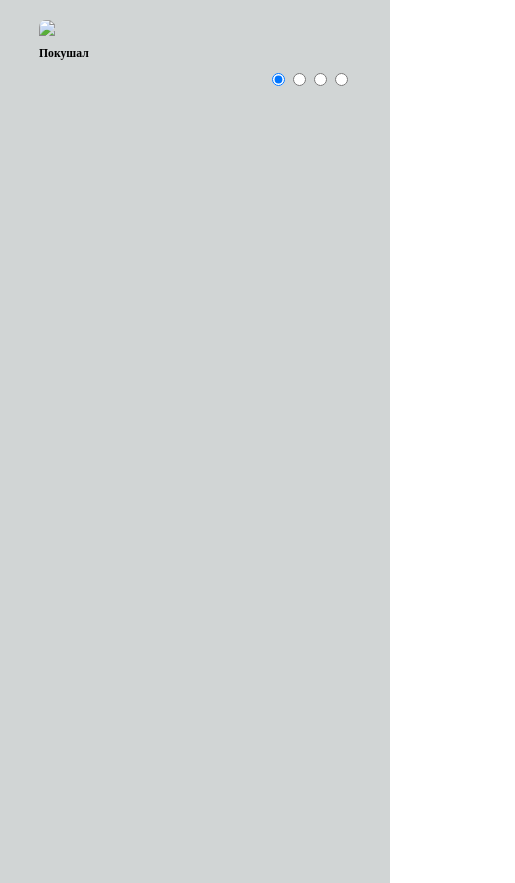
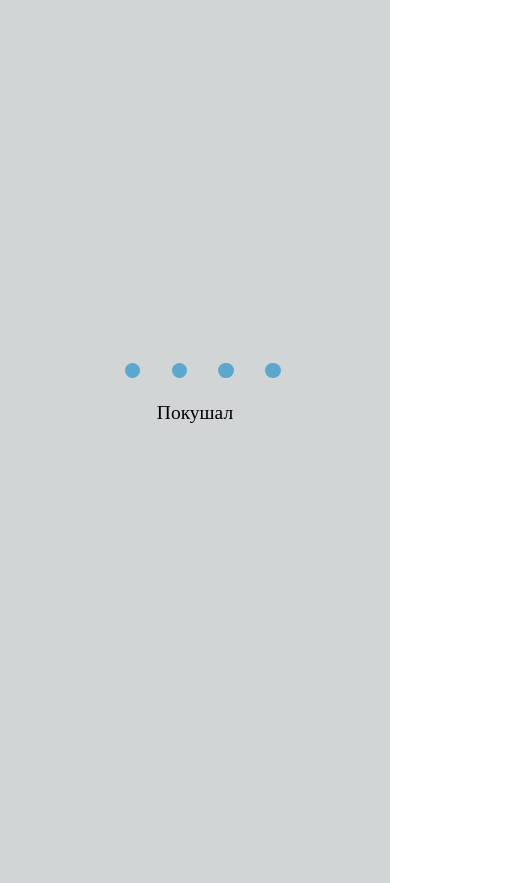
Before and after one commit to apllnrrr/cssMemeSlider, a plain HTML site: page cssMemeSlider/index.html in a window 390 px wide. Shown: the whole page, 515 px wide, since content can reach past the window. Drawn offline with Linux system fonts and the light colour scheme.

Commit message:
feat: add mobile in index.html(Sun 15.09.2024 14:06)

```diff
--- a/cssMemeSlider/index.html
+++ b/cssMemeSlider/index.html
@@ -2,29 +2,44 @@
 <html lang="en">
  <head>
     <meta name="viewport" content="width=device-width, initial-scale=1.0">
-    <meta charset="UTF-8">
-  <title>Mems</title>
-  <script src="index.js"></script>
+  <title>Main</title>
   <link rel="stylesheet" href="style.css">
  </head>
  <body>
-<div class = 'container'>
- <div class = 'slider'>
-  <div class = 'slide'>
-      <div class = 'image'>
-        <img src = "mems/1.JPG">
-      </div>
-  </div>
-  <div class = "under">
-    <h2>Покушал</h2>
-    <div class = 'buttons'>
-      <input checked type = 'radio' name = "slider" id = 'radio-1'>
-      <input type = 'radio' name = "slider" id = 'radio-2'>
-      <input type = 'radio' name = "slider" id = 'radio-3'>
-      <input type = 'radio' name = "slider" id = 'radio-4'>
+  <div class = "container">
+    <div class = "content">
+     <input type="radio" name="point" id="slide1" checked>
+	 <input type="radio" name="point" id="slide2">
+	 <input type="radio" name="point" id="slide3">
+	 <input type="radio" name="point" id="slide4">
+     <div class = "slider">
+        <div class="slides slide1"></div>
+        <div class="slides slide2"></div>
+        <div class="slides slide3"></div>
+        <div class="slides slide4"></div>
+     </div>
+     <div class = "under-content">
+            <h2 class = "h-slide1">Покушал</h2>
+            <h2 class = "h-slide2">Зона комфорта</h2>
+            <h2 class = "h-slide3">Чудо</h2>
+            <h2 class = "h-slide4">Я</h2>
+      <div class = "buttons">
+        <div class = "label-zone">
+            <label for = "slide1" ></label>
+        </div>
+        <div class = "label-zone">
+            <label for = "slide2" ></label>
+        </div>
+        <div class = "label-zone">
+            <label for = "slide3"></label>
+        </div>
+        <div class = "label-zone">
+            <label for = "slide4"></label>
+        </div>
+       </div>
+     </div>
+
     </div>
   </div>
- </div>
-</div>
  </body>
 </html>
```
